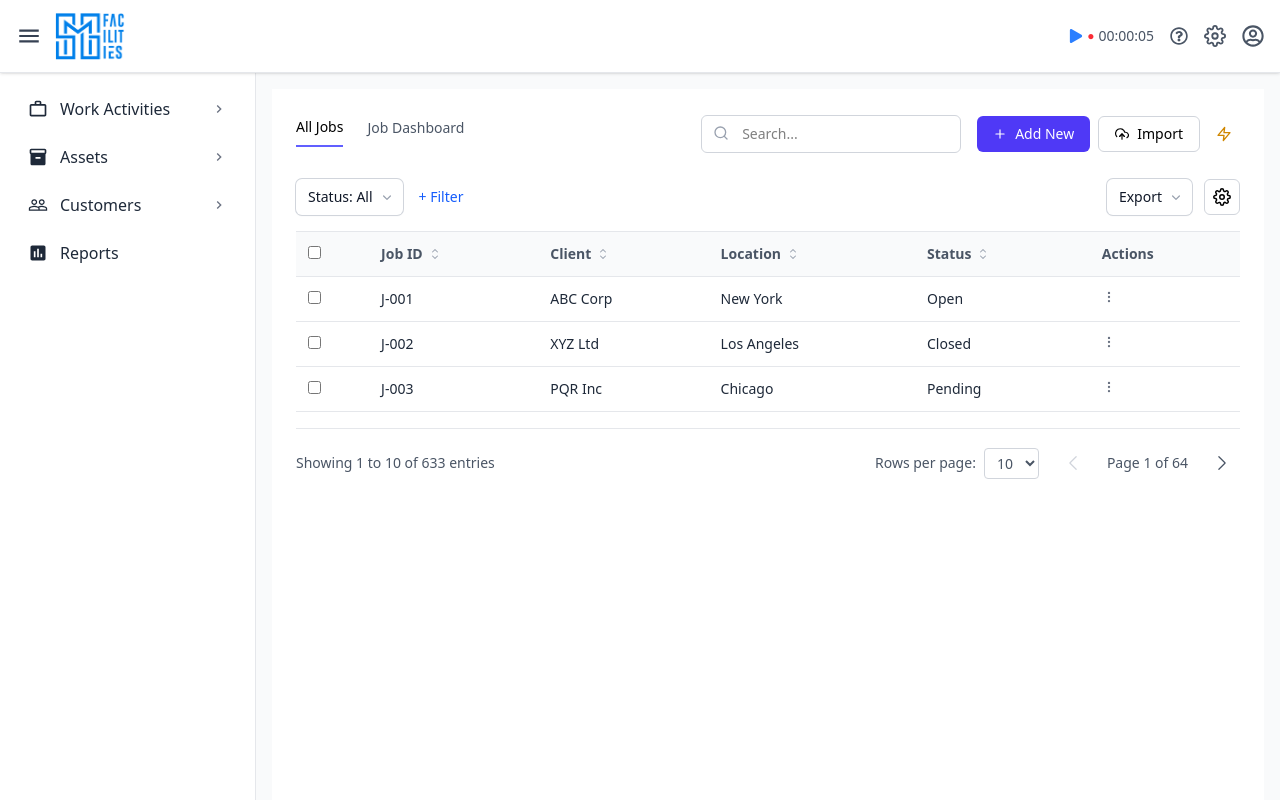
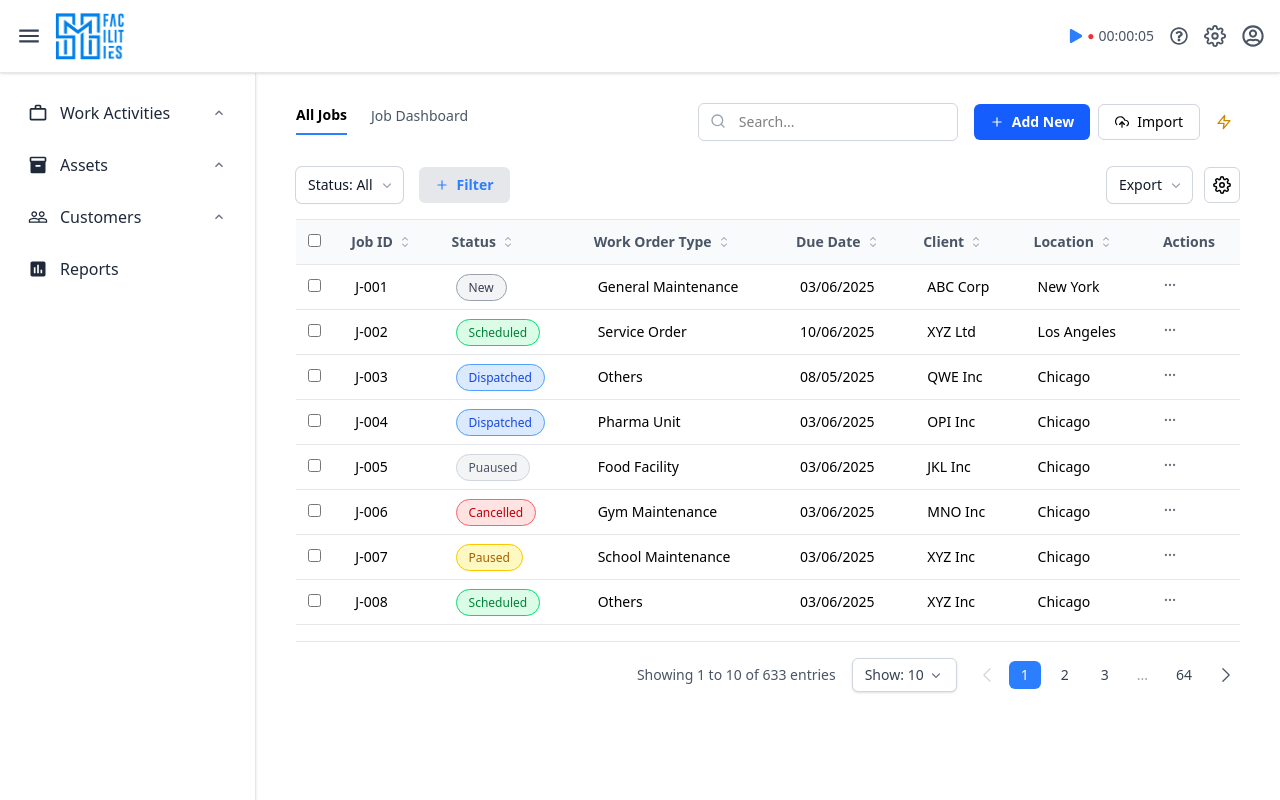
Before and after one commit to Rajviii/ci-cd-netify, a React (Vite) app: page /project in a window 1280 px wide. Built offline with nearby package versions, Linux system fonts and the light colour scheme.

Commit message:
Made a custom button, enhanced pagination, fonts and UI, added status chip

```diff
--- a/src/components/common/ActionButtons.jsx
+++ b/src/components/common/ActionButtons.jsx
@@ -1,19 +1,27 @@
 import { FiPlus, FiUploadCloud, FiZap } from "react-icons/fi";
+import CustomPlusButton from "./CustomPlusButton";
 
 export default function ActionButtons({ onAdd, onImport, onHelp }) {
     return (
         <div className="flex items-center space-x-2">
-      <button
+            {/* <button
         onClick={onAdd}
-        className="flex items-center gap-2 px-4 py-2 h-9 bg-indigo-600 text-white rounded-md text-sm hover:bg-indigo-700 transition whitespace-nowrap"
+        className="flex items-center gap-2 px-4 py-2 h-9 bg-blue-600 text-white rounded-md text-sm font-semibold hover:bg-blue-700 transition whitespace-nowrap cursor-pointer"
       >
         <FiPlus />
         Add New
-      </button>
+      </button> */}
+
+            <CustomPlusButton
+                text="Add New"
+                textColor="text-white"
+                bgColor="bg-blue-600"
+                onClick={onAdd}
+            />
 
             <button
                 onClick={onImport}
-        className="flex items-center gap-2 px-4 py-2 h-9 border border-gray-300 rounded-md text-sm hover:bg-gray-50 transition whitespace-nowrap"
+                className="flex items-center gap-2 px-4 py-2 h-9 border border-gray-300 rounded-md text-sm hover:bg-gray-50 transition whitespace-nowrap cursor-pointer"
             >
                 <FiUploadCloud />
                 Import
@@ -21,7 +29,7 @@ export default function ActionButtons({ onAdd, onImport, onHelp }) {
 
             <button
                 onClick={onHelp}
-        className="p-2 rounded-md hover:bg-yellow-100 transition text-yellow-600"
+                className="p-2 rounded-md hover:bg-yellow-100 transition text-yellow-600 cursor-pointer"
                 title="Tips"
             >
                 <FiZap />
--- /dev/null
+++ b/src/components/common/CustomPlusButton.jsx
@@ -0,0 +1,20 @@
+import { FiPlus } from "react-icons/fi";
+
+export default function CustomPlusButton({
+  text,
+//   icon,
+  textColor = "text-white",
+  bgColor = "bg-blue-600",
+  onClick,
+}) {
+  return (
+    <button
+      onClick={onClick}
+      className={`flex items-center gap-2 px-4 py-2 h-9 ${bgColor} ${textColor} rounded-md text-sm font-semibold hover:opacity-90 transition whitespace-nowrap cursor-pointer`}
+    >
+      {/* {icon} */}
+      <FiPlus />
+      {text}
+    </button>
+  );
+}
--- a/src/components/common/DataTable.jsx
+++ b/src/components/common/DataTable.jsx
@@ -1,10 +1,25 @@
-import { useState } from "react";
-import { FiMoreVertical, FiEdit2, FiTrash2 } from "react-icons/fi";
+import { useState, useEffect, useRef } from "react";
+import { FiMoreVertical, FiEdit2, FiTrash2, FiMoreHorizontal } from "react-icons/fi";
 import { HiChevronUpDown } from "react-icons/hi2";
+import StatusChip from "./StatusChip";
 
 export default function DataTable({ columns, data }) {
   const [sortConfig, setSortConfig] = useState(null);
   const [showActionMenu, setShowActionMenu] = useState(null);
+  const actionMenuRef = useRef(null);
+
+  useEffect(() => {
+    const handleClickOutside = (event) => {
+      if (
+        actionMenuRef.current &&
+        !actionMenuRef.current.contains(event.target)
+      ) {
+        setShowActionMenu(null);
+      }
+    };
+    document.addEventListener("mousedown", handleClickOutside);
+    return () => document.removeEventListener("mousedown", handleClickOutside);
+  }, []);
 
   const sortedData = [...data].sort((a, b) => {
     if (!sortConfig) return 0;
@@ -57,19 +72,23 @@ export default function DataTable({ columns, data }) {
               <input type="checkbox" />
             </td>
             {columns.map((col) => (
-              <td key={col.key} className="p-3 text-gray-800">
-                {row[col.key]}
+              <td key={col.key} className="px-4 py-2 text-sm text-black-800">
+                {col.key === "status" ? (
+                  <StatusChip status={row[col.key]} />
+                ) : (
+                  row[col.key]
+                )}
               </td>
             ))}
-            <td className="p-3 relative">
+            <td className="p-3 relative" ref={rowIndex === showActionMenu ? actionMenuRef : null}>
               <button
                 onClick={() => toggleActionMenu(rowIndex)}
-                className="text-gray-500 hover:text-gray-700"
+                className="text-gray-500 hover:text-gray-700 cursor-pointer"
               >
-                <FiMoreVertical />
+                <FiMoreHorizontal />
               </button>
               {showActionMenu === rowIndex && (
-                <div className="absolute right-3 mt-1 w-28 bg-white border border-gray-200 rounded shadow-md z-10">
+                <div className="absolute top-8 right-0 w-28 bg-white border border-gray-200 rounded shadow-md z-10">
                   <button
                     className="w-full px-3 py-2 text-left text-sm hover:bg-gray-100 flex items-center gap-2"
                     onClick={() => alert(`Edit: ${row.id}`)}
--- a/src/components/common/ExportSettingsBar.jsx
+++ b/src/components/common/ExportSettingsBar.jsx
@@ -9,10 +9,9 @@ export default function ExportSettingsBar() {
 
   return (
     <div className="flex items-center gap-3">
-      {/* Export Dropdown */}
       <Menu as="div" className="relative inline-block text-left">
         <div>
-          <MenuButton className="inline-flex items-center justify-center gap-1.5 rounded-md bg-white px-3 py-2 text-sm font-medium text-gray-900 shadow-xs ring-1 ring-gray-300 hover:bg-gray-50">
+          <MenuButton className="inline-flex items-center justify-center gap-1.5 rounded-md bg-white px-3 py-2 text-sm font-medium text-gray-900 shadow-xs ring-1 ring-gray-300 hover:bg-gray-50 cursor-pointer">
             Export
             <ChevronDownIcon className="-mr-1 h-4 w-4 text-gray-400" aria-hidden="true" />
           </MenuButton>
@@ -27,7 +26,7 @@ export default function ExportSettingsBar() {
                     onClick={() => handleExport(type.toLowerCase())}
                     className={`${
                       active ? "bg-gray-100 text-gray-900" : "text-gray-700"
-                    } block w-full text-left px-4 py-2 text-sm`}
+                    } block w-full text-left px-4 py-2 text-sm  cursor-pointer`}
                   >
                     {type}
                   </button>
@@ -38,9 +37,8 @@ export default function ExportSettingsBar() {
         </MenuItems>
       </Menu>
 
-      {/* Settings Button */}
       <button
-        className="border border-gray-300 p-2 rounded-md hover:bg-gray-100 transition text-black-600"
+        className="border border-gray-300 p-2 rounded-md hover:bg-gray-100 transition text-black-600 cursor-pointer"
         title="Settings"
         onClick={() => console.log("Settings clicked")}
       >
--- a/src/components/common/FilterBar.jsx
+++ b/src/components/common/FilterBar.jsx
@@ -6,6 +6,8 @@ import {
     MenuItems,
 } from "@headlessui/react";
 import { ChevronDownIcon } from "@heroicons/react/20/solid";
+import { FiPlus } from "react-icons/fi";
+import CustomPlusButton from "./CustomPlusButton";
 
 const availableFilters = [
     { label: "Status", options: ["All", "Open", "Closed", "Pending"] },
@@ -43,7 +45,7 @@ export default function FilterBar() {
             {filters.map((filter, idx) => (
                 <Menu as="div" className="relative inline-block text-left" key={idx}>
                     <div>
-            <MenuButton className="inline-flex items-center justify-center gap-1.5 rounded-md bg-white px-3 py-2 text-sm font-medium text-gray-900 shadow-xs ring-1 ring-gray-300 hover:bg-gray-50">
+                        <MenuButton className="inline-flex items-center justify-center gap-1.5 rounded-md bg-white px-3 py-2 text-sm font-medium text-gray-900 shadow-xs ring-1 ring-gray-300 hover:bg-gray-50 cursor-pointer">
                             {filter.label}: {selectedValues[filter.label] || "All"}
                             <ChevronDownIcon
                                 className="-mr-1 h-4 w-4 text-gray-400"
@@ -59,9 +61,8 @@ export default function FilterBar() {
                                     {({ active }) => (
                                         <button
                                             onClick={() => handleFilterChange(filter.label, option)}
-                      className={`${
-                        active ? "bg-gray-100 text-gray-900" : "text-gray-700"
-                      } block w-full text-left px-4 py-2 text-sm`}
+                                            className={`${active ? "bg-gray-100 text-gray-900" : "text-gray-700"
+                                                } block w-full text-left px-4 py-2 text-sm cursor-pointer`}
                                         >
                                             {option}
                                         </button>
@@ -73,14 +74,14 @@ export default function FilterBar() {
                 </Menu>
             ))}
 
-      {filters.length < availableFilters.length && (
-        <button
+            {/* {filters.length < availableFilters.length && ( */}
+                <CustomPlusButton
+                    text="Filter"
+                    textColor="text-blue-500"
+                    bgColor="bg-gray-200"
                     onClick={addFilter}
-          className="text-blue-600 text-sm hover:underline"
-        >
-          + Filter
-        </button>
-      )}
+                />
+            {/* )} */}
         </div>
     );
 }
--- a/src/components/common/Pagination.jsx
+++ b/src/components/common/Pagination.jsx
@@ -1,72 +1,111 @@
 import { HiChevronLeft, HiChevronRight } from "react-icons/hi2";
+import { Menu, MenuButton, MenuItem, MenuItems } from "@headlessui/react";
+import { ChevronDownIcon } from "@heroicons/react/20/solid";
 
 export default function Pagination({
     currentPage = 1,
     totalItems = 633,
     itemsPerPage = 10,
-  onPageChange = () => {},
-  onPerPageChange = () => {},
+    onPageChange = () => { },
+    onPerPageChange = () => { },
 }) {
     const totalPages = Math.ceil(totalItems / itemsPerPage);
     const startItem = (currentPage - 1) * itemsPerPage + 1;
     const endItem = Math.min(currentPage * itemsPerPage, totalItems);
 
+    const renderPageNumbers = () => {
+        const pages = [];
+        const range = 2;
+
+        if (totalPages <= 5) {
+            for (let i = 1; i <= totalPages; i++) pages.push(i);
+        } else {
+            pages.push(1);
+            if (currentPage > range + 2) pages.push("...");
+            for (
+                let i = Math.max(2, currentPage - range);
+                i <= Math.min(totalPages - 1, currentPage + range);
+                i++
+            ) {
+                pages.push(i);
+            }
+            if (currentPage < totalPages - (range + 1)) pages.push("...");
+            pages.push(totalPages);
+        }
+
+        return pages.map((page, index) =>
+            page === "..." ? (
+                <span key={index} className="px-2 text-gray-400">...</span>
+            ) : (
+                <button
+                    key={page}
+                    onClick={() => onPageChange(page)}
+                    className={`px-3 py-1 rounded-md text-sm ${currentPage === page
+                            ? "bg-blue-500 border-blue text-white font-medium"
+                            : "hover:bg-white border-white text-gray-700"
+                        }`}
+                >
+                    {page}
+                </button>
+            )
+        );
+    };
+
     return (
-    <div className="flex flex-col md:flex-row justify-between items-center text-sm text-gray-600 py-4 gap-4 border-t border-gray-200">
+        <div className="flex justify-end items-center text-sm text-gray-600 py-4 border-t border-gray-200 flex-wrap gap-4">
+            <div className="flex items-center gap-4 flex-wrap">
 
-      {/* Left: Showing info */}
-      <div>
+                <div className="text-sm text-gray-600 whitespace-nowrap">
                     Showing <span className="font-medium">{startItem}</span> to{" "}
                     <span className="font-medium">{endItem}</span> of{" "}
                     <span className="font-medium">{totalItems}</span> entries
                 </div>
 
-      {/* Right: Pagination Controls */}
-      <div className="flex items-center gap-4 flex-wrap">
+                <Menu as="div" className="relative inline-block text-left">
+                    <MenuButton className="inline-flex justify-center items-center gap-1 rounded-md bg-white border border-gray-300 px-3 py-1.5 text-sm font-medium text-gray-700 shadow-sm hover:bg-gray-50">
+                        Show: {itemsPerPage}
+                        <ChevronDownIcon className="w-4 h-4 text-gray-500" />
+                    </MenuButton>
+                    <MenuItems className="absolute z-10 right-0 mt-2 w-24 origin-top-right rounded-md bg-white shadow-lg ring-1 ring-black/5 focus:outline-none">
+                        {[10, 25, 50].map((size) => (
+                            <MenuItem key={size}>
+                                {({ active }) => (
+                                    <button
+                                        onClick={() => onPerPageChange(size)}
+                                        className={`${active ? "bg-gray-100 text-gray-900" : "text-gray-700"
+                                            } block w-full text-left px-4 py-2 text-sm`}
+                                    >
+                                        {size}
+                                    </button>
+                                )}
+                            </MenuItem>
+                        ))}
+                    </MenuItems>
+                </Menu>
 
-        {/* Page size dropdown */}
-        <div className="flex items-center gap-2">
-          <label htmlFor="perPage" className="text-sm">
-            Rows per page:
-          </label>
-          <select
-            id="perPage"
-            value={itemsPerPage}
-            onChange={(e) => onPerPageChange(Number(e.target.value))}
-            className="border border-gray-300 rounded px-2 py-1 text-sm"
-          >
-            {[10, 25, 50].map((size) => (
-              <option key={size} value={size}>{size}</option>
-            ))}
-          </select>
             </div>
 
-        {/* Prev / Next buttons */}
-        <div className="flex items-center gap-2">
+            <div className="flex items-center gap-2 flex-wrap">
                 <button
                     disabled={currentPage === 1}
                     onClick={() => onPageChange(currentPage - 1)}
-            className={`p-2 rounded hover:bg-gray-100 ${
-              currentPage === 1 ? "text-gray-300" : "text-gray-600"
+                    className={`p-1 rounded hover:bg-gray-100 ${currentPage === 1 ? "text-gray-300" : "text-gray-600"
                         }`}
                 >
                     <HiChevronLeft className="w-5 h-5" />
                 </button>
-          <span className="px-2">
-            Page <span className="font-medium">{currentPage}</span> of{" "}
-            <span className="font-medium">{totalPages}</span>
-          </span>
+
+                {renderPageNumbers()}
+
                 <button
                     disabled={currentPage === totalPages}
                     onClick={() => onPageChange(currentPage + 1)}
-            className={`p-2 rounded hover:bg-gray-100 ${
-              currentPage === totalPages ? "text-gray-300" : "text-gray-600"
+                    className={`p-1 rounded hover:bg-gray-100 ${currentPage === totalPages ? "text-gray-300" : "text-gray-600"
                         }`}
                 >
                     <HiChevronRight className="w-5 h-5" />
                 </button>
             </div>
         </div>
-    </div>
     );
 }
--- /dev/null
+++ b/src/components/common/StatusChip.jsx
@@ -0,0 +1,19 @@
+export default function StatusChip({ status }) {
+  const statusStyles = {
+    Scheduled: "bg-green-100 text-green-700 border border-green-400",
+    New: "bg-gray-100 text-gray-700 border border-gray-400",
+    Paused: "bg-yellow-100 text-yellow-700 border border-yellow-400",
+    Dispatched: "bg-blue-100 text-blue-700 border border-blue-400",
+    Cancelled: "bg-red-100 text-red-700 border border-red-400",
+  };
+
+  const classes =
+    statusStyles[status] ||
+    "bg-gray-100 text-gray-600 border border-gray-300";
+
+  return (
+    <span className={`text-xs font-medium px-3 py-1 rounded-full ${classes}`}>
+      {status}
+    </span>
+  );
+}
--- a/src/components/common/Tabs.jsx
+++ b/src/components/common/Tabs.jsx
@@ -16,8 +16,8 @@ export default function Tabs({ tabs, onTabChange }) {
           onClick={() => handleTabClick(tab)}
           className={`pb-2 ${
             activeTab === tab
-              ? "border-b-2 border-indigo-500 text-black-600"
-              : "text-gray-600 hover:text-blue-500"
+              ? "border-b-2 border-blue-500 text-black-600 font-bold"
+              : "text-gray-600 hover:text-blue-500 cursor-pointer"
           }`}
         >
           {tab}
--- a/src/components/layout/PageLayout.jsx
+++ b/src/components/layout/PageLayout.jsx
@@ -28,7 +28,7 @@ export default function PageLayout({ children }) {
             </div>
           </div>
         )}
-        <main className="flex-1 overflow-y-auto bg-gray-50 p-4">
+        <main className="flex-1 overflow-y-auto bg-white-50 p-4">
           {children}
         </main>
       </div>
--- a/src/components/layout/Sidebar.jsx
+++ b/src/components/layout/Sidebar.jsx
@@ -5,7 +5,7 @@ import {
   MdPeopleOutline,
   MdAssessment,
   MdKeyboardArrowDown,
-  MdKeyboardArrowRight,
+  MdKeyboardArrowUp,
 } from "react-icons/md";
 
 const sidebarMenus = [
@@ -43,40 +43,46 @@ export default function Sidebar() {
 
   return (
     <aside className="w-64 bg-white border-r border-gray-200 shadow-sm h-full overflow-y-auto">
-      <nav className="p-4 space-y-2">
-        {sidebarMenus.map((menu, index) => (
-          <div key={index}>
+      <nav className="p-4 space-y-1">
+        {sidebarMenus.map((menu, index) => {
+          const isOpen = openMenus[menu.title];
+          const hasSubItems = menu.subItems.length > 0;
+
+          return (
+            <div key={index} className={`rounded-md ${isOpen ? "bg-gray-50" : ""}`}>
               <button
                 onClick={() => toggleMenu(menu.title)}
-              className="w-full flex items-center justify-between py-2 px-3 text-left hover:bg-gray-100 rounded-md"
+                className="w-full flex items-center justify-between py-3 px-3 text-left hover:bg-gray-100 rounded-md"
               >
                 <div className="flex items-center gap-3 text-gray-800">
                   <span className="text-xl">{menu.icon}</span>
                   <span className="font-medium">{menu.title}</span>
                 </div>
 
-              {menu.subItems.length > 0 &&
-                (openMenus[menu.title] ? (
-                  <MdKeyboardArrowDown className="text-gray-500" />
+                {hasSubItems &&
+                  (isOpen ? (
+                    <MdKeyboardArrowDown className="text-gray-500 cursor-pointer" />
                   ) : (
-                  <MdKeyboardArrowRight className="text-gray-500" />
+                    <MdKeyboardArrowUp className="text-gray-500 cursor-pointer" />
                   ))}
               </button>
 
-            {openMenus[menu.title] && menu.subItems.length > 0 && (
-              <div className="mt-1">
+              {isOpen && hasSubItems && (
+                <div className="pl-4 pr-4 py-2 space-y-1">
                   {menu.subItems.map((sub, idx) => (
                     <div
                       key={idx}
-                    className="pl-12 pr-4 py-2 text-sm text-gray-600 hover:bg-gray-100 hover:text-blue-600 cursor-pointer rounded-md transition"
+                      className="flex items-center gap-3 text-m text-gray-700 hover:text-blue-600 hover:bg-gray-100 rounded-md px-2 py-1 cursor-pointer transition"
                     >
-                    {sub}
+                      <span className="w-2 h-2 rounded-full bg-gray-400"></span>
+                      <span>{sub}</span>
                     </div>
                   ))}
                 </div>
               )}
             </div>
-        ))}
+          );
+        })}
       </nav>
     </aside>
   );
--- a/src/pages/JobsPage.jsx
+++ b/src/pages/JobsPage.jsx
@@ -17,19 +17,27 @@ export default function JobsPage() {
 
   const columns = [
     { key: "jobId", label: "Job ID" },
+    { key: "status", label: "Status" },
+    { key: "workOrderType", label: "Work Order Type" },
+    { key: "dueDate", label: "Due Date" },
     { key: "client", label: "Client" },
     { key: "location", label: "Location" },
-    { key: "status", label: "Status" },
+
   ];
 
   const data = [
-    { id: 1, jobId: "J-001", client: "ABC Corp", location: "New York", status: "Open" },
-    { id: 2, jobId: "J-002", client: "XYZ Ltd", location: "Los Angeles", status: "Closed" },
-    { id: 3, jobId: "J-003", client: "PQR Inc", location: "Chicago", status: "Pending" },
+    { id: 1, jobId: "J-001", status: "New", workOrderType: "General Maintenance", dueDate: "03/06/2025", client: "ABC Corp", location: "New York" },
+    { id: 2, jobId: "J-002", status: "Scheduled", workOrderType: "Service Order", dueDate: "10/06/2025", client: "XYZ Ltd", location: "Los Angeles" },
+    { id: 3, jobId: "J-003", status: "Dispatched", workOrderType: "Others", dueDate: "08/05/2025", client: "QWE Inc", location: "Chicago" },
+    { id: 4, jobId: "J-004", status: "Dispatched", workOrderType: "Pharma Unit", dueDate: "03/06/2025", client: "OPI Inc", location: "Chicago" },
+    { id: 5, jobId: "J-005", status: "Puaused", workOrderType: "Food Facility", dueDate: "03/06/2025", client: "JKL Inc", location: "Chicago" },
+    { id: 6, jobId: "J-006", status: "Cancelled", workOrderType: "Gym Maintenance", dueDate: "03/06/2025", client: "MNO Inc", location: "Chicago" },
+    { id: 7, jobId: "J-007", status: "Paused", workOrderType: "School Maintenance", dueDate: "03/06/2025", client: "XYZ Inc", location: "Chicago" },
+    { id: 8, jobId: "J-008", status: "Scheduled", workOrderType: "Others", dueDate: "03/06/2025", client: "XYZ Inc", location: "Chicago" },
   ];
 
   return (
-    <div className="bg-[#ffffff] min-h-screen px-6 py-4 space-y-4">
+    <div className="bg-[#ffffff] min-h-screen px-6 py-1 space-y-4">
       {/* Tabs + Search + Buttons */}
       <div className="flex flex-col md:flex-row md:justify-between md:items-center gap-3">
         <Tabs tabs={["All Jobs", "Job Dashboard"]} onTabChange={handleTabChange} />
```
Lines whose indentation alone changed are shown as unchanged.
